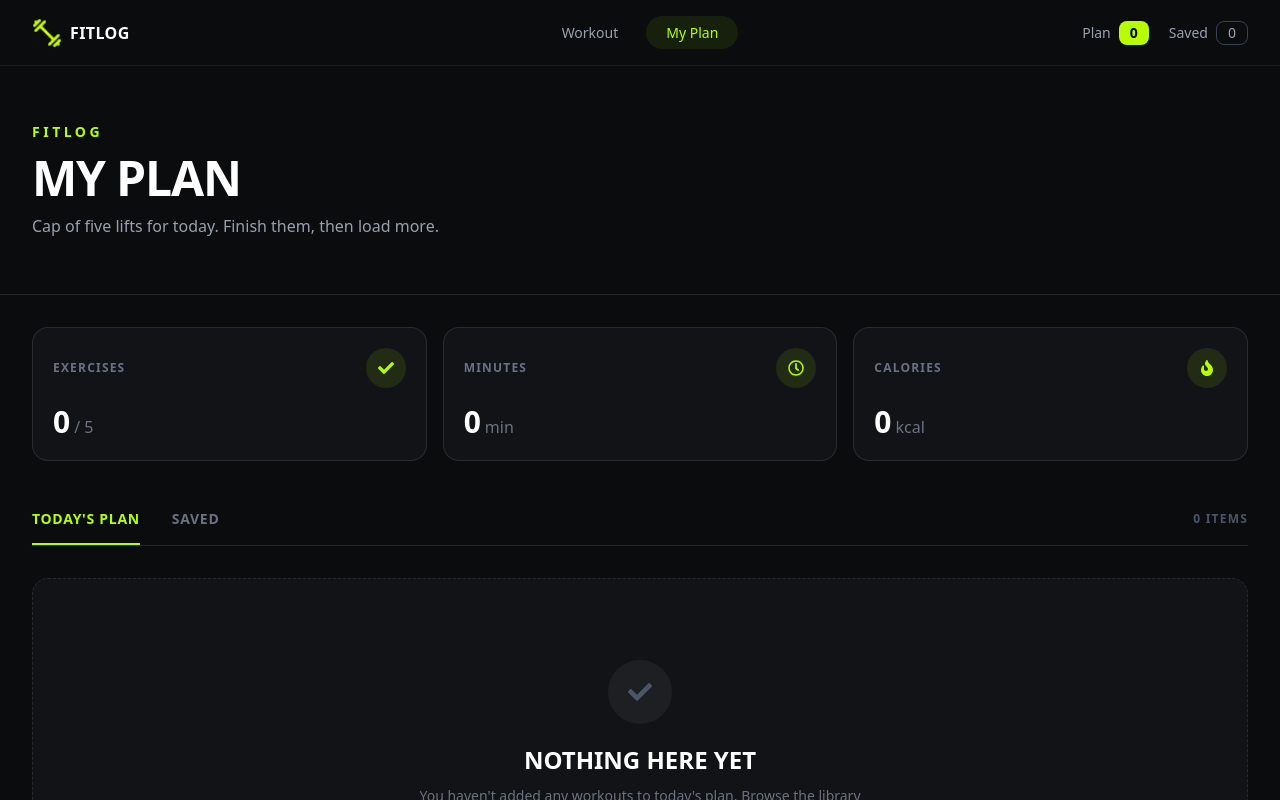
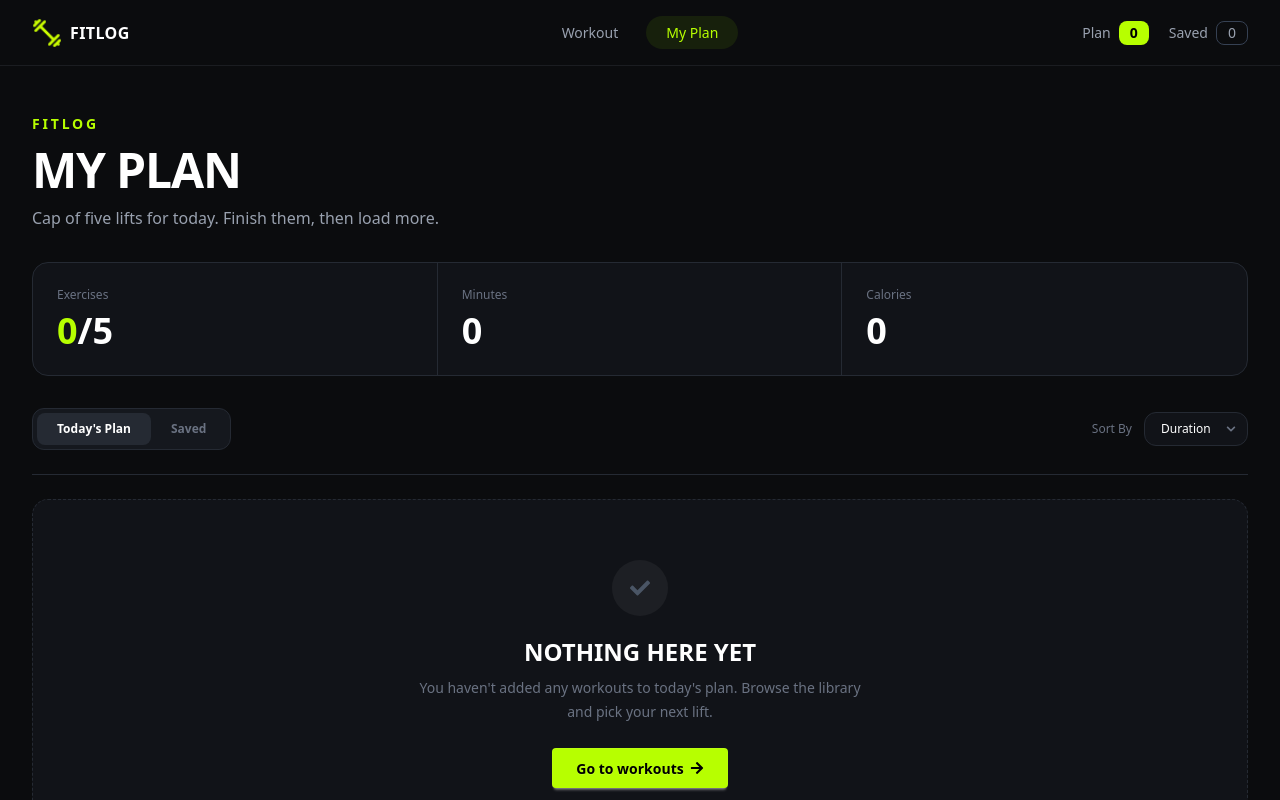
Before and after one commit to shourikhoqueshommridho/my-assignment-6, a Next.js app: page /my-plan in a window 1280 px wide. Shown: the top 800 px of the page. Built offline with nearby package versions, Linux system fonts and the light colour scheme.

Commit message:
update workout my plan 6nd commit

```diff
--- a/src/app/my-plan/page.tsx
+++ b/src/app/my-plan/page.tsx
@@ -1,4 +1,5 @@
 "use client";
+
 import Image from "next/image";
 import Link from "next/link";
 import { useEffect, useMemo, useState } from "react";
@@ -6,13 +7,12 @@ import { useSearchParams } from "next/navigation";
 import {
   FaArrowRight,
   FaCheck,
+  FaChevronDown,
   FaFire,
   FaRegClock,
 } from "react-icons/fa";
-import { FiTrash2 } from "react-icons/fi";
-
 import { useWorkout } from "@/context/WorkoutContext";
-
+type SortOption = "duration" | "calories" | "rating";
 const MyPlan = () => {
   const searchParams = useSearchParams();
 
@@ -20,15 +20,13 @@ const MyPlan = () => {
     todayPlan,
     savedWorkouts,
     removeFromPlan,
-    removeAllFromPlan,
     removeFromSaved,
     markAsDone,
   } = useWorkout();
-
-  // ================= TAB =================
   const [activeTab, setActiveTab] = useState<"plan" | "saved">("plan");
 
-  // URL থেকে tab নির্ধারণ করবে
+  const [sortBy, setSortBy] = useState<SortOption>("duration");
+
   useEffect(() => {
     const tab = searchParams.get("tab");
 
@@ -39,20 +37,38 @@ const MyPlan = () => {
     }
   }, [searchParams]);
 
-  // Which data should be displayed
+  // Current workouts
   const currentWorkouts =
     activeTab === "plan" ? todayPlan : savedWorkouts;
 
-  // Total duration
+  // ================= SORTED WORKOUTS =================
+  const sortedWorkouts = useMemo(() => {
+    return [...currentWorkouts].sort((a, b) => {
+      if (sortBy === "duration") {
+        return a.duration - b.duration;
+      }
+
+      if (sortBy === "calories") {
+        return a.caloriesBurned - b.caloriesBurned;
+      }
+
+      if (sortBy === "rating") {
+        return b.rating - a.rating;
+      }
+
+      return 0;
+    });
+  }, [currentWorkouts, sortBy]);
+
+  // ================= TOTAL MINUTES =================
   const totalMinutes = useMemo(() => {
     return currentWorkouts.reduce(
-      (total, workout) =>
-        total + Number(workout.duration || 0),
+      (total, workout) => total + Number(workout.duration || 0),
       0
     );
   }, [currentWorkouts]);
 
-  // Total calories
+  // ================= TOTAL CALORIES =================
   const totalCalories = useMemo(() => {
     return currentWorkouts.reduce(
       (total, workout) =>
@@ -61,7 +77,7 @@ const MyPlan = () => {
     );
   }, [currentWorkouts]);
 
-  // Remove workout
+  // ================= REMOVE =================
   const handleRemove = (id: number) => {
     if (activeTab === "plan") {
       removeFromPlan(id);
@@ -73,14 +89,13 @@ const MyPlan = () => {
   return (
     <main className="min-h-screen bg-[#0b0c0e] text-white">
 
-      {/* ================= HERO ================= */}
-      <section className="border-b border-white/10">
-        <div className="mx-auto max-w-7xl px-4 py-14 sm:px-6 lg:px-8">
+      {/* =====================================================
+          HERO
+      ====================================================== */}
+      <section>
+        <div className="mx-auto max-w-7xl px-4 pb-8 pt-12 sm:px-6 lg:px-8">
 
-          <div className="flex flex-col gap-8 lg:flex-row lg:items-end lg:justify-between">
-
-            <div>
-              <p className="mb-3 text-sm font-bold uppercase tracking-[0.25em] text-[#b7ff00]">
+          <p className="mb-3 text-sm font-bold uppercase tracking-[0.2em] text-[#b7ff00]">
             FITLOG
           </p>
 
@@ -88,169 +103,154 @@ const MyPlan = () => {
             MY PLAN
           </h1>
 
-              <p className="mt-3 max-w-xl text-sm leading-6 text-gray-400 sm:text-base">
+          <p className="mt-3 text-sm text-gray-400 sm:text-base">
             Cap of five lifts for today. Finish them, then load more.
+          </p>
+
+        </div>
+      </section>
+
+      {/* =====================================================
+          STATS
+      ====================================================== */}
+      <section className="mx-auto max-w-7xl px-4 pb-8 sm:px-6 lg:px-8">
+
+        <div className="grid grid-cols-1 overflow-hidden rounded-2xl border border-[#252a33] bg-[#111318] sm:grid-cols-3">
+
+          {/* Exercises */}
+          <div className="px-6 py-6 sm:border-r sm:border-[#252a33]">
+            <p className="text-xs text-gray-500">
+              Exercises
+            </p>
+
+            <p className="mt-2 text-4xl font-black">
+              <span className="text-[#b7ff00]">
+                {currentWorkouts.length}
+              </span>
+
+              {activeTab === "plan" && (
+                <span className="text-white">
+                  /5
+                </span>
+              )}
             </p>
           </div>
 
-            {/* Remove All */}
-            {todayPlan.length > 0 && activeTab === "plan" && (
-              <button
-                onClick={removeAllFromPlan}
-                className="btn btn-outline w-fit border-white/15 bg-transparent text-white hover:border-[#b7ff00] hover:bg-[#b7ff00] hover:text-black"
-              >
-                <FiTrash2 />
-                Remove All
-              </button>
-            )}
-
-          </div>
-        </div>
-      </section>
-
-      {/* ================= STATS ================= */}
-      <section className="mx-auto max-w-7xl px-4 py-8 sm:px-6 lg:px-8">
-
-        <div className="grid grid-cols-1 gap-4 sm:grid-cols-3">
-
-          {/* Exercises */}
-          <div className="rounded-2xl border border-white/10 bg-[#111316] p-5">
-
-            <div className="flex items-center justify-between">
-
-              <span className="text-xs font-bold uppercase tracking-widest text-gray-500">
-                Exercises
-              </span>
-
-              <span className="flex h-10 w-10 items-center justify-center rounded-full bg-[#b7ff00]/10 text-[#b7ff00]">
-                <FaCheck />
-              </span>
-
-            </div>
-
-            <p className="mt-4 text-3xl font-black">
-              {currentWorkouts.length}
-
-              <span className="ml-1 text-base font-medium text-gray-500">
-                {activeTab === "plan" ? "/ 5" : "saved"}
-              </span>
+          {/* Minutes */}
+          <div className="px-6 py-6 sm:border-r sm:border-[#252a33]">
+            <p className="text-xs text-gray-500">
+              Minutes
             </p>
 
-          </div>
-
-          {/* Minutes */}
-          <div className="rounded-2xl border border-white/10 bg-[#111316] p-5">
-
-            <div className="flex items-center justify-between">
-
-              <span className="text-xs font-bold uppercase tracking-widest text-gray-500">
-                Minutes
-              </span>
-
-              <span className="flex h-10 w-10 items-center justify-center rounded-full bg-[#b7ff00]/10 text-[#b7ff00]">
-                <FaRegClock />
-              </span>
-
-            </div>
-
-            <p className="mt-4 text-3xl font-black">
+            <p className="mt-2 text-4xl font-black">
               {totalMinutes}
-
-              <span className="ml-1 text-base font-medium text-gray-500">
-                min
-              </span>
             </p>
-
           </div>
 
           {/* Calories */}
-          <div className="rounded-2xl border border-white/10 bg-[#111316] p-5">
-
-            <div className="flex items-center justify-between">
-
-              <span className="text-xs font-bold uppercase tracking-widest text-gray-500">
+          <div className="px-6 py-6">
+            <p className="text-xs text-gray-500">
               Calories
-              </span>
-
-              <span className="flex h-10 w-10 items-center justify-center rounded-full bg-[#b7ff00]/10 text-[#b7ff00]">
-                <FaFire />
-              </span>
-
-            </div>
-
-            <p className="mt-4 text-3xl font-black">
-              {totalCalories}
-
-              <span className="ml-1 text-base font-medium text-gray-500">
-                kcal
-              </span>
             </p>
 
+            <p className="mt-2 text-4xl font-black">
+              {totalCalories}
+            </p>
           </div>
 
         </div>
 
       </section>
 
-      {/* ================= TABS ================= */}
+      {/* =====================================================
+          TABS + SORT
+      ====================================================== */}
       <section className="mx-auto max-w-7xl px-4 sm:px-6 lg:px-8">
 
-        <div className="flex items-center justify-between border-b border-white/10">
+        <div className="flex flex-col gap-4 border-b border-[#252a33] pb-6 sm:flex-row sm:items-center sm:justify-between">
 
-          <div className="flex gap-8">
+          {/* Tabs */}
+          <div className="flex w-fit rounded-xl border border-[#252a33] bg-[#15181e] p-1">
 
             {/* Today's Plan */}
             <button
+              type="button"
               onClick={() => setActiveTab("plan")}
-              className={`relative py-4 text-sm font-bold uppercase tracking-wider ${
+              className={`rounded-lg px-5 py-2 text-xs font-bold transition ${
                 activeTab === "plan"
-                  ? "text-[#b7ff00]"
+                  ? "bg-[#252a33] text-white"
                   : "text-gray-500 hover:text-white"
               }`}
             >
               Today&apos;s Plan
-
-              {activeTab === "plan" && (
-                <span className="absolute bottom-0 left-0 h-0.5 w-full bg-[#b7ff00]" />
-              )}
             </button>
 
             {/* Saved */}
             <button
+              type="button"
               onClick={() => setActiveTab("saved")}
-              className={`relative py-4 text-sm font-bold uppercase tracking-wider ${
+              className={`rounded-lg px-5 py-2 text-xs font-bold transition ${
                 activeTab === "saved"
-                  ? "text-[#b7ff00]"
+                  ? "bg-[#252a33] text-white"
                   : "text-gray-500 hover:text-white"
               }`}
             >
               Saved
-
-              {activeTab === "saved" && (
-                <span className="absolute bottom-0 left-0 h-0.5 w-full bg-[#b7ff00]" />
-              )}
             </button>
 
           </div>
 
-          <span className="hidden text-xs font-bold uppercase tracking-widest text-gray-600 sm:block">
-            {currentWorkouts.length} items
+          {/* Sort */}
+          <div className="flex items-center gap-3">
+            <span className="text-xs text-gray-500">
+              Sort By
             </span>
+
+            <div className="relative">
+
+              <select
+                value={sortBy}
+                onChange={(event) =>
+                  setSortBy(event.target.value as SortOption)
+                }
+                className="appearance-none rounded-xl border border-[#252a33] bg-[#111318] py-2 pl-4 pr-9 text-xs font-medium text-white outline-none transition focus:border-[#b7ff00]"
+              >
+                <option value="duration">
+                  Duration
+                </option>
+
+                <option value="calories">
+                  Calories
+                </option>
+
+                <option value="rating">
+                  Rating
+                </option>
+              </select>
+
+              <FaChevronDown
+                className="pointer-events-none absolute right-3 top-1/2 -translate-y-1/2 text-[10px] text-gray-500"
+              />
+
+            </div>
+          </div>
 
         </div>
 
       </section>
 
-      {/* ================= CONTENT ================= */}
-      <section className="mx-auto max-w-7xl px-4 py-8 sm:px-6 lg:px-8">
+      {/* =====================================================
+          CONTENT
+      ====================================================== */}
+      <section className="mx-auto max-w-7xl px-4 py-6 sm:px-6 lg:px-8">
 
+        {/* ================= EMPTY STATE ================= */}
         {currentWorkouts.length === 0 ? (
 
-          /* ================= EMPTY STATE ================= */
-          <div className="flex min-h-[400px] flex-col items-center justify-center rounded-2xl border border-dashed border-white/10 bg-[#111316] px-6 text-center">
+          <div className="flex min-h-[350px] flex-col items-center justify-center rounded-2xl border border-dashed border-[#252a33] bg-[#111318] px-6 text-center">
 
-            <div className="mb-5 flex h-16 w-16 items-center justify-center rounded-full bg-white/5">
-              <FaCheck className="text-2xl text-gray-600" />
+            <div className="mb-5 flex h-14 w-14 items-center justify-center rounded-full bg-white/5">
+              <FaCheck className="text-xl text-gray-600" />
             </div>
 
             <h2 className="text-2xl font-black uppercase">
@@ -263,7 +263,6 @@ const MyPlan = () => {
                 : "You haven't saved any workouts yet. Save your favorite lifts to find them here."}
             </p>
 
-            {/* Go To Workouts */}
             <Link
               href="/"
               className="btn mt-6 border-none bg-[#b7ff00] px-6 font-bold text-black hover:bg-[#c7ff33]"
@@ -276,114 +275,112 @@ const MyPlan = () => {
 
         ) : (
 
-          /* ================= WORKOUT CARDS ================= */
-          <div className="grid grid-cols-1 gap-5 md:grid-cols-2 lg:grid-cols-3">
+          /* ================= WORKOUT LIST ================= */
+          <div className="space-y-4">
 
-            {currentWorkouts.map((workout) => (
+            {sortedWorkouts.map((workout) => (
 
               <article
                 key={workout.id}
-                className="group overflow-hidden rounded-2xl border border-white/10 bg-[#111316] transition duration-300 hover:-translate-y-1 hover:border-[#b7ff00]/40"
+                className="group flex flex-col gap-5 rounded-2xl border border-[#252a33] bg-[#111318] p-4 transition duration-300 hover:border-[#b7ff00]/40 sm:flex-row sm:items-center"
               >
 
-                {/* Image */}
-                <div className="relative aspect-[16/10] overflow-hidden bg-black">
+                {/* ================= IMAGE ================= */}
+                <div className="relative h-44 w-full shrink-0 overflow-hidden rounded-xl sm:h-20 sm:w-36">
 
                   <Image
                     src={workout.image}
                     alt={workout.name}
                     fill
-
+                    sizes="(max-width: 640px) 100vw, 144px"
                     className="object-cover transition duration-500 group-hover:scale-105"
                   />
 
-                  <div className="absolute inset-0 bg-gradient-to-t from-black/80 via-black/10 to-transparent" />
-
-                  {/* Muscle Group */}
-                  <div className="absolute left-4 top-4 rounded-full bg-black/70 px-3 py-1 text-xs font-bold text-[#b7ff00] backdrop-blur">
-                    {workout.muscleGroups?.join(" / ")}
                 </div>
 
-                  {/* Remove */}
-                  <button
-                    onClick={() => handleRemove(workout.id)}
-                    className="absolute right-4 top-4 flex h-9 w-9 items-center justify-center rounded-full bg-black/70 text-gray-300 backdrop-blur transition hover:bg-red-500 hover:text-white"
-                    aria-label={`Remove ${workout.name}`}
-                  >
-                    <FiTrash2 />
-                  </button>
+                {/* ================= WORKOUT INFO ================= */}
+                <div className="min-w-0 flex-1">
 
-                </div>
-
-                {/* Card Body */}
-                <div className="p-5 ">
-
-                  <h2 className="line-clamp-1 text-xl font-black uppercase">
+                  <h2 className="truncate text-lg font-black uppercase text-white">
                     {workout.name}
                   </h2>
 
-                  <p className="mt-1 text-sm text-gray-500">
+                  <p className="mt-0.5 text-sm text-gray-500">
                     {workout.equipment}
                   </p>
 
-                  {/* Information */}
-                  <div className="mt-5 grid grid-cols-3 gap-2 border-y border-white/10 py-4">
+                  {/* Stats */}
+                  <div className="mt-2 flex flex-wrap items-center gap-4 text-xs text-gray-400">
 
-                    <div>
-                      <p className="text-[10px] font-bold uppercase tracking-wider text-gray-600">
-                        Duration
-                      </p>
-
-                      <p className="mt-1 text-sm font-bold">
+                    {/* Duration */}
+                    <div className="flex items-center gap-1.5">
+                      <FaRegClock className="text-[#b7ff00]" />
+                      <span>
                         {workout.duration} min
-                      </p>
+                      </span>
                     </div>
 
-                    <div>
-                      <p className="text-[10px] font-bold uppercase tracking-wider text-gray-600">
-                        Calories
-                      </p>
-
-                      <p className="mt-1 text-sm font-bold">
+                    {/* Calories */}
+                    <div className="flex items-center gap-1.5">
+                      <FaFire className="text-[#b7ff00]" />
+                      <span>
                         {workout.caloriesBurned} kcal
-                      </p>
+                      </span>
                     </div>
 
-                    <div>
-                      <p className="text-[10px] font-bold uppercase tracking-wider text-gray-600">
-                        Rating
-                      </p>
+                    {/* Rating */}
+                    <div className="flex items-center gap-1.5">
+                      <span className="text-[#b7ff00]">
+                        ☆
+                      </span>
 
-                      <p className="mt-1 text-sm font-bold text-[#b7ff00]">
-                        ★ {workout.rating}
-                      </p>
+                      <span>
+                        {workout.rating}
+                      </span>
                     </div>
 
                   </div>
 
-                  {/* Buttons */}
-                  <div className="mt-5 flex gap-2">
+                </div>
+
+                {/* ================= ACTIONS ================= */}
+                <div className="flex shrink-0 items-center gap-2 sm:gap-3">
 
                   {/* View Details */}
                   <Link
                     href={`/workouts/${workout.id}`}
-                      className="btn btn-sm flex-1 border-white/10 bg-white/5 text-white hover:border-[#b7ff00] hover:bg-[#b7ff00] hover:text-black"
+                    className="btn btn-sm rounded-full border border-[#39404c] bg-transparent px-4 text-xs font-medium text-white hover:border-[#b7ff00] hover:bg-transparent hover:text-[#b7ff00] sm:px-5"
                   >
                     View Details
                   </Link>
 
-                    {/* Done */}
+                  {/* Mark as Done */}
                   {activeTab === "plan" && (
                     <button
+                      type="button"
                       onClick={() => markAsDone(workout.id)}
-                        className="btn btn-sm border-none bg-[#b7ff00] text-black hover:bg-[#c7ff33]"
+                      className="btn btn-sm rounded-full border-none bg-[#b7ff00] px-4 text-xs font-bold text-black hover:bg-[#c7ff33] sm:px-5"
                     >
                       <FaCheck />
+                      <span className="hidden xs:inline">
+                        Mark as Done
+                      </span>
+
+                      <span className="xs:hidden">
                         Done
+                      </span>
                     </button>
                   )}
 
-                  </div>
+                  {/* Remove */}
+                  <button
+                    type="button"
+                    onClick={() => handleRemove(workout.id)}
+                    aria-label={`Remove ${workout.name}`}
+                    className="flex h-9 w-9 shrink-0 items-center justify-center rounded-full text-xl text-gray-600 transition hover:bg-white/5 hover:text-white"
+                  >
+                    ×
+                  </button>
 
                 </div>
 
--- a/src/app/not-found.tsx
+++ b/src/app/not-found.tsx
@@ -1,11 +1,37 @@
+
+import Link from "next/link";
+import { FaArrowLeft } from "react-icons/fa";
+
 export default function NotFound() {
   return (
-    <main className="flex min-h-screen flex-col items-center justify-center">
-      <h1 className="text-6xl font-bold">404</h1>
+    <main className="flex min-h-screen items-center justify-center bg-[#0b0c0e] px-4 text-white">
+      <div className="text-center">
 
-      <p className="mt-4 text-xl">
-        Page Not Found
-      </p>
+        <p className="mb-3 text-sm font-bold uppercase tracking-[0.3em] text-[#b7ff00]">
+          FITLOG
+        </p>
+
+        <h1 className="text-7xl font-black tracking-tight sm:text-8xl">
+          404
+        </h1>
+
+        <h2 className="mt-4 text-2xl font-black uppercase sm:text-3xl">
+          Page Not Found
+        </h2>
+
+        <p className="mx-auto mt-3 max-w-md text-sm leading-6 text-gray-500">
+          The workout or page you are looking for does not exist.
+        </p>
+
+        <Link
+          href="/"
+          className="btn mt-7 border-none bg-[#b7ff00] px-6 font-bold text-black hover:bg-[#c7ff33]"
+        >
+          <FaArrowLeft />
+          Back to Workouts
+        </Link>
+
+      </div>
     </main>
   );
 }
--- a/src/components/Footer.tsx
+++ b/src/components/Footer.tsx
@@ -6,7 +6,6 @@ const Footer = () => {
   return (
     <footer className="border-t border-white/10 bg-[#0b0b0b]">
       <div className="mx-auto flex max-w-7xl flex-col items-center justify-between gap-4 px-5 py-7 sm:flex-row">
-        {/* Logo */}
         <Link
           href="/"
           className="flex items-center gap-2 text-lg font-black tracking-wide text-white"
@@ -20,8 +19,6 @@ const Footer = () => {
 
           FIT<span className="text-lime-400">LOG</span>
         </Link>
-
-        {/* Copyright */}
         <p className="text-center text-xs text-gray-500 sm:text-right">
           © 2026 FitLog — Workout Library. Train hard, log honest.
         </p>
--- a/src/components/Hero.tsx
+++ b/src/components/Hero.tsx
@@ -34,7 +34,6 @@ const Hero = () => {
             </Link>
           </div>
 
-          {/* Image */}
           <div className="flex items-center justify-center p-6 sm:p-8 md:p-10">
             <Image
               src="/image/banner.png"
```
Also changed, not shown: src/app/layout.tsx (+12 -6 lines), src/app/page.tsx (+1 -6 lines), src/app/workouts/page.tsx (+2 -7 lines), src/components/Navbar.tsx (+5 -12 lines), src/components/WorkoutCard.tsx (+0 -17 lines), src/components/WorkoutDetails.tsx (+0 -27 lines), src/context/WorkoutContext.tsx (+14 -16 lines). Lines whose indentation alone changed are shown as unchanged.
